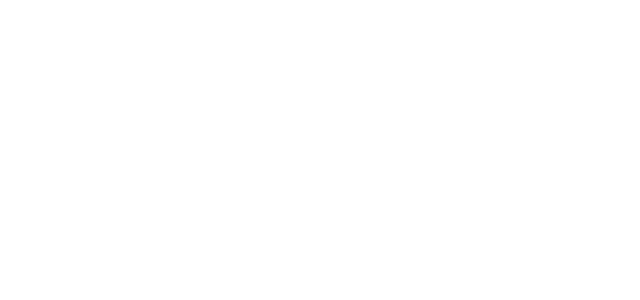
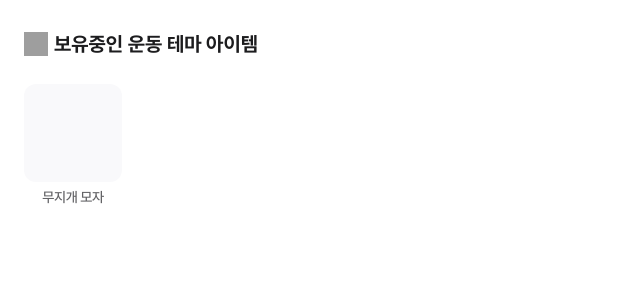
Before and after one commit to skp-temp/skp-temp-frontend, a React (Create React App) app: page /friendsMessage/Gift in a window 1280 px wide. Before the commit this address had no page. Shown: the top 300 px of the page, without its empty margins (0-640 px from the left). Built offline with nearby package versions, Linux system fonts and the light colour scheme; grey boxes are pictures that could not be loaded.

Commit message:
feat: 응원하기 선물 퍼블리싱

```diff
--- a/src/App.tsx
+++ b/src/App.tsx
@@ -9,6 +9,9 @@
 const FriendsMessage = React.lazy(
   () => import('./pages/friendsMessage/FriendsMessage'),
 );
+const MessageGift = React.lazy(
+  () => import('./pages/friendsMessage/MessageGift/MessageGift'),
+);
 
 function App() {
   return (
@@ -19,6 +22,7 @@
         <Route path="/friendsMain" element={<FriendsMain />}></Route>
         <Route path="/friendsInvite" element={<FriendsInvite />}></Route>
         <Route path="/friendsMessage" element={<FriendsMessage />}></Route>
+        <Route path="/friendsMessage/Gift" element={<MessageGift />}></Route>
       </Routes>
     </BrowserRouter>
   );
--- a/src/pages/friendsMessage/FriendsMessage.tsx
+++ b/src/pages/friendsMessage/FriendsMessage.tsx
@@ -1,7 +1,7 @@
 import React from 'react';
 import styled from 'styled-components';
 import FriendsMessageHeader from './FriendsMessageHeader';
-import MessageCard from './MessageCard/MessageCard';
+import MessageCard from './MessageCard';
 import SendGift from './SendGift';
 import LargeCTAButton from '../../components/common/LargeCTAButton';
 import { THEME_COLOR } from '../../constants';
--- a/src/pages/friendsMessage/MessageCard/MessageCard.tsx
+++ b/src/pages/friendsMessage/MessageCard.tsx
@@ -1,9 +1,9 @@
 import React from 'react';
 import styled from 'styled-components';
 import MessageCardText from './MessageCardText';
-import { useMessageInputData } from '../../../store';
-import { THEME_COLOR } from '../../../constants';
-import baby from '../../../assets/images/friendsMessage/baby.png';
+import { useMessageInputData } from '../../store';
+import { THEME_COLOR } from '../../constants';
+import baby from '../../assets/images/friendsMessage/baby.png';
 
 const MAX_LENGTH = 120;
 
--- a/src/pages/friendsMessage/MessageCard/MessageCardText.tsx
+++ b/src/pages/friendsMessage/MessageCardText.tsx
@@ -1,7 +1,7 @@
 import React, { useState } from 'react';
 import styled from 'styled-components';
-import { useMessageInputData, useMessageFocus } from '../../../store';
-import { GRAY_COLOR, SEMANTIC_COLOR, THEME_COLOR } from '../../../constants';
+import { useMessageInputData, useMessageFocus } from '../../store';
+import { GRAY_COLOR, SEMANTIC_COLOR, THEME_COLOR } from '../../constants';
 
 const CHANGE_FONT_COUNT = 81;
 const MAX_LENGTH = 120;
--- /dev/null
+++ b/src/pages/friendsMessage/MessageGift/MessageGift.tsx
@@ -0,0 +1,20 @@
+import React from 'react';
+import styled from 'styled-components';
+import MessageGiftHeader from './MessageGiftHeader';
+import MessageGiftBox from './MessageGiftBox';
+
+const MessageGiftComponent = styled.div`
+  padding: 0 24px 0 24px;
+  height: 100vh;
+`;
+
+function MessageGift() {
+  return (
+    <MessageGiftComponent>
+      <MessageGiftHeader />
+      <MessageGiftBox />
+    </MessageGiftComponent>
+  );
+}
+
+export default MessageGift;
--- /dev/null
+++ b/src/pages/friendsMessage/MessageGift/MessageGiftBox.tsx
@@ -0,0 +1,17 @@
+import React from 'react';
+import styled from 'styled-components';
+import MessageGiftItem from './MessageGiftItem';
+
+const MessageGiftBoxComponent = styled.div`
+  margin-top: 4px;
+`;
+
+function MessageGiftBox() {
+  return (
+    <MessageGiftBoxComponent>
+      <MessageGiftItem />
+    </MessageGiftBoxComponent>
+  );
+}
+
+export default MessageGiftBox;
--- /dev/null
+++ b/src/pages/friendsMessage/MessageGift/MessageGiftHeader.tsx
@@ -0,0 +1,34 @@
+import React from 'react';
+import styled from 'styled-components';
+import { GRAY_COLOR } from '../../../constants';
+
+const MessageGiftHeaderComponent = styled.div`
+  padding-top: 32px;
+  display: flex;
+`;
+
+const HeaderImage = styled.div`
+  background-image: url(images/analysis/workout.svg);
+  background-size: cover;
+  width: 24px;
+  height: 24px;
+  margin-right: 6px;
+`;
+
+const HeaderText = styled.div`
+  color: ${GRAY_COLOR.GRAY_900};
+  font-size: 20px;
+  font-family: 'PretendardBold';
+  line-height: 24px;
+`;
+
+function MessageGiftHeader() {
+  return (
+    <MessageGiftHeaderComponent>
+      <HeaderImage />
+      <HeaderText>보유중인 운동 테마 아이템</HeaderText>
+    </MessageGiftHeaderComponent>
+  );
+}
+
+export default MessageGiftHeader;
--- /dev/null
+++ b/src/pages/friendsMessage/MessageGift/MessageGiftItem.tsx
@@ -0,0 +1,40 @@
+import React from 'react';
+import styled from 'styled-components';
+import { GRAY_COLOR } from '../../../constants';
+
+const MessageGiftItemComponent = styled.div`
+  display: flex;
+  flex-direction: column;
+  width: 98px;
+`;
+
+const GiftImageBox = styled.div`
+  position: relative;
+  margin-top: 24px;
+  background-color: ${GRAY_COLOR.GRAY_100};
+  border-radius: 12px;
+  border-width: 2px;
+  width: 98px;
+  height: 98px;
+`;
+
+const GiftText = styled.div`
+  color: ${GRAY_COLOR.GRAY_600};
+  margin-top: 8px;
+  font-size: 14px;
+  font-family: 'PretendardMedium';
+  line-height: 14px;
+  letter-spacing: -0.4px;
+  text-align: center;
+`;
+
+function MessageGiftItem() {
+  return (
+    <MessageGiftItemComponent>
+      <GiftImageBox />
+      <GiftText>무지개 모자</GiftText>
+    </MessageGiftItemComponent>
+  );
+}
+
+export default MessageGiftItem;
```
